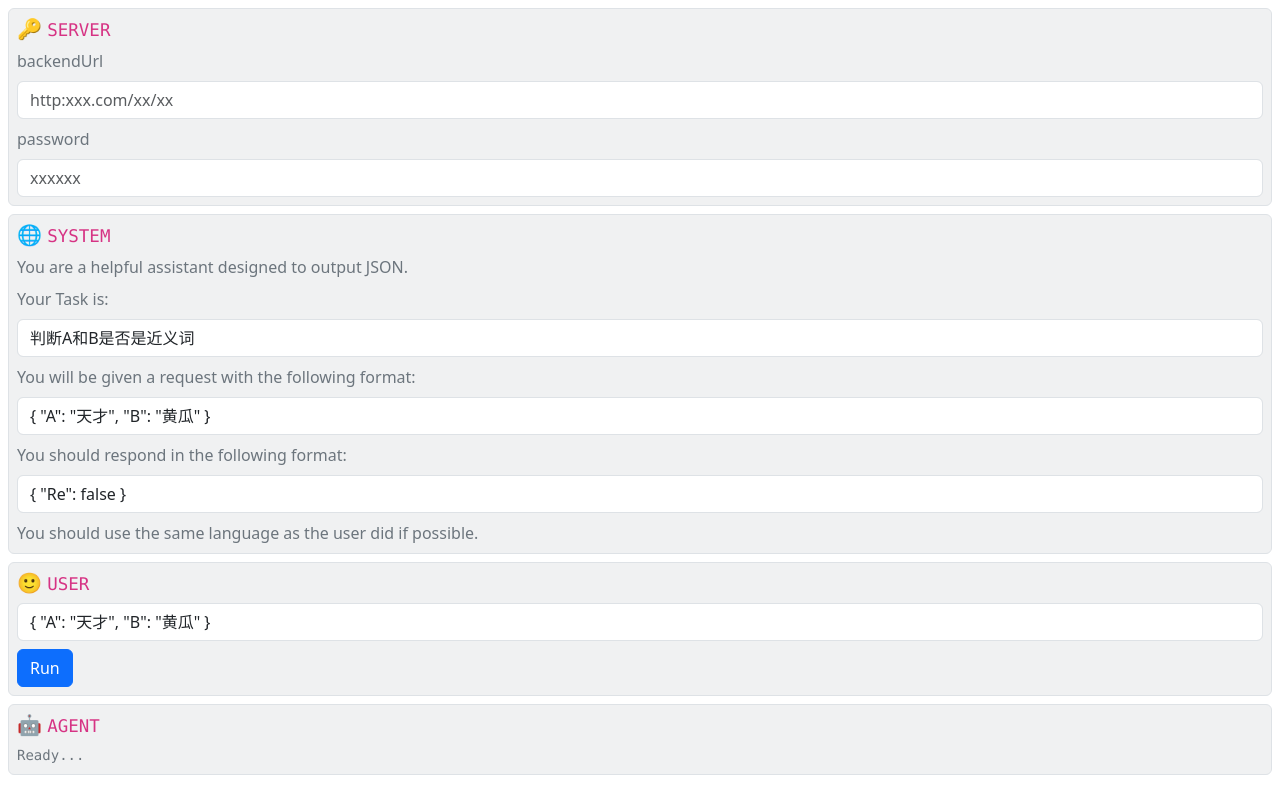
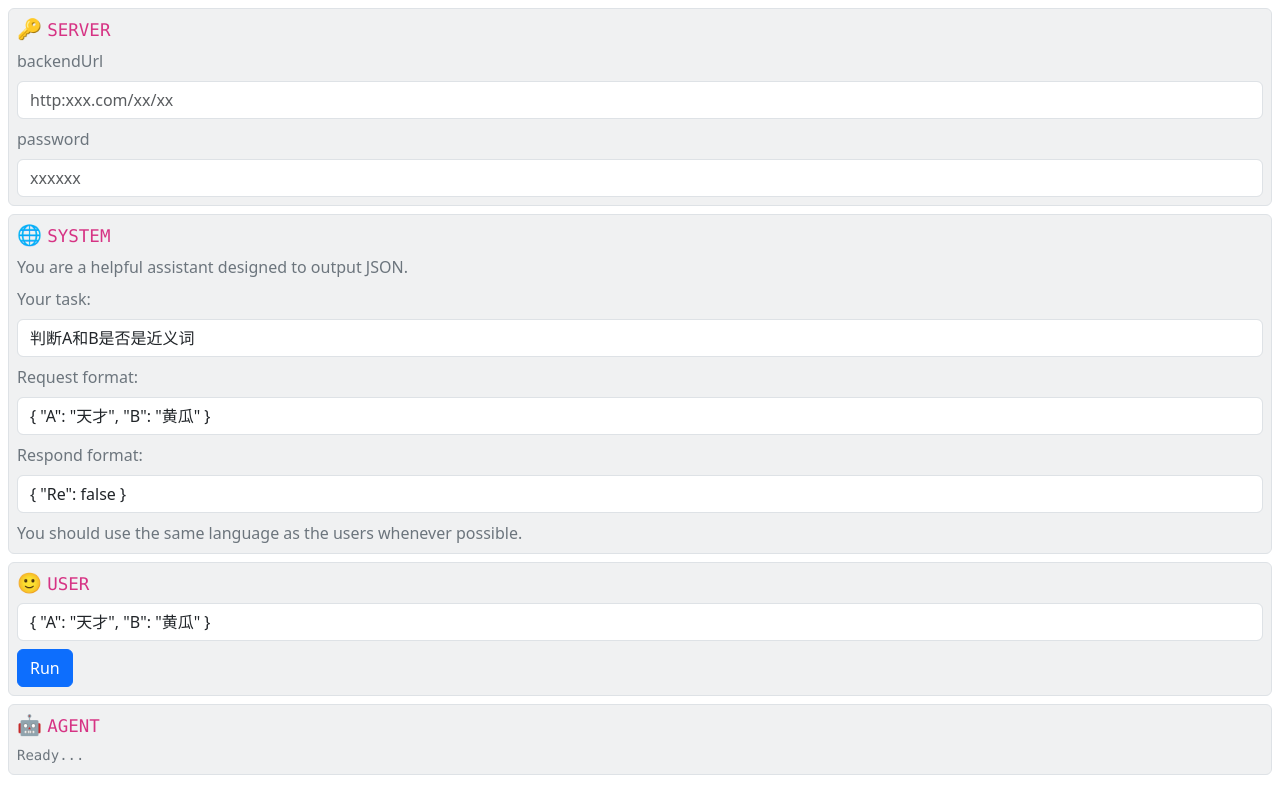
Before and after one commit to gitforziio/page-for-my-ai-api, a plain HTML site: page index.html in a window 1280 px wide. Drawn offline with nearby package versions, Linux system fonts and the light colour scheme.

Commit message:
save: 修改模板

```diff
--- a/index.html
+++ b/index.html
@@ -46,16 +46,16 @@
   <div class="d-flex flex-column m-2 p-2 gap-2 rounded border text-secondary bg-secondary bg-opacity-10">
     <h5 class="mb-0">🌐 <code>SYSTEM</code></h5>
     <div>You are a helpful assistant designed to output JSON.</div>
-    <div>Your Task is:</div>
+    <div>Your task:</div>
     <input type="text" class="form-control" v-model="data.taskDesc" placeholder="判断A和B是否是近义词">
 
-    <div>You will be given a request with the following format:</div>
+    <div>Request format:</div>
     <input type="text" class="form-control" v-model="data.reqFormat" placeholder='{ "A": "天才", "B": "黄瓜" }'>
 
-    <div>You should respond in the following format:</div>
+    <div>Respond format:</div>
     <input type="text" class="form-control" v-model="data.resFormat" placeholder='{ "Re": false }'>
 
-    <div>You should use the same language as the user did if possible.</div>
+    <div>You should use the same language as the users whenever possible.</div>
   </div>
 
 
```
